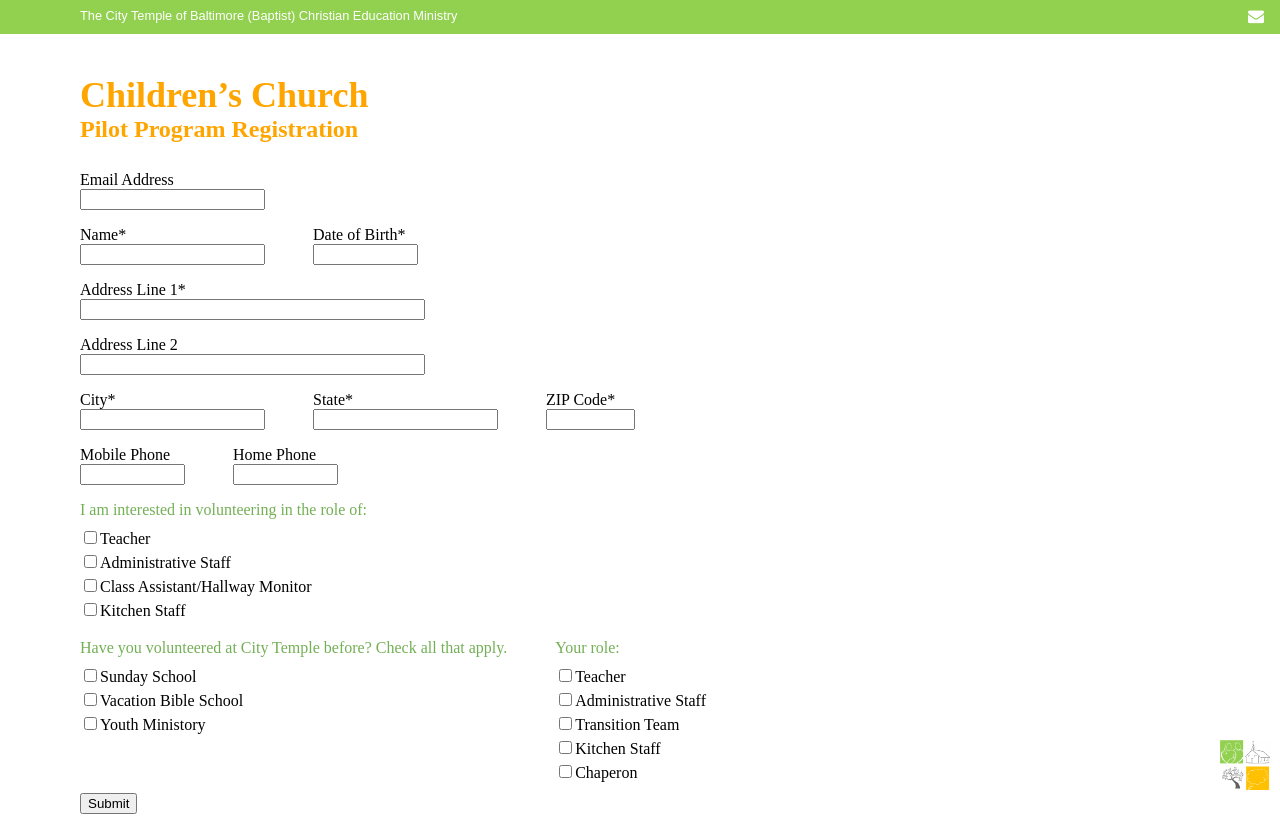
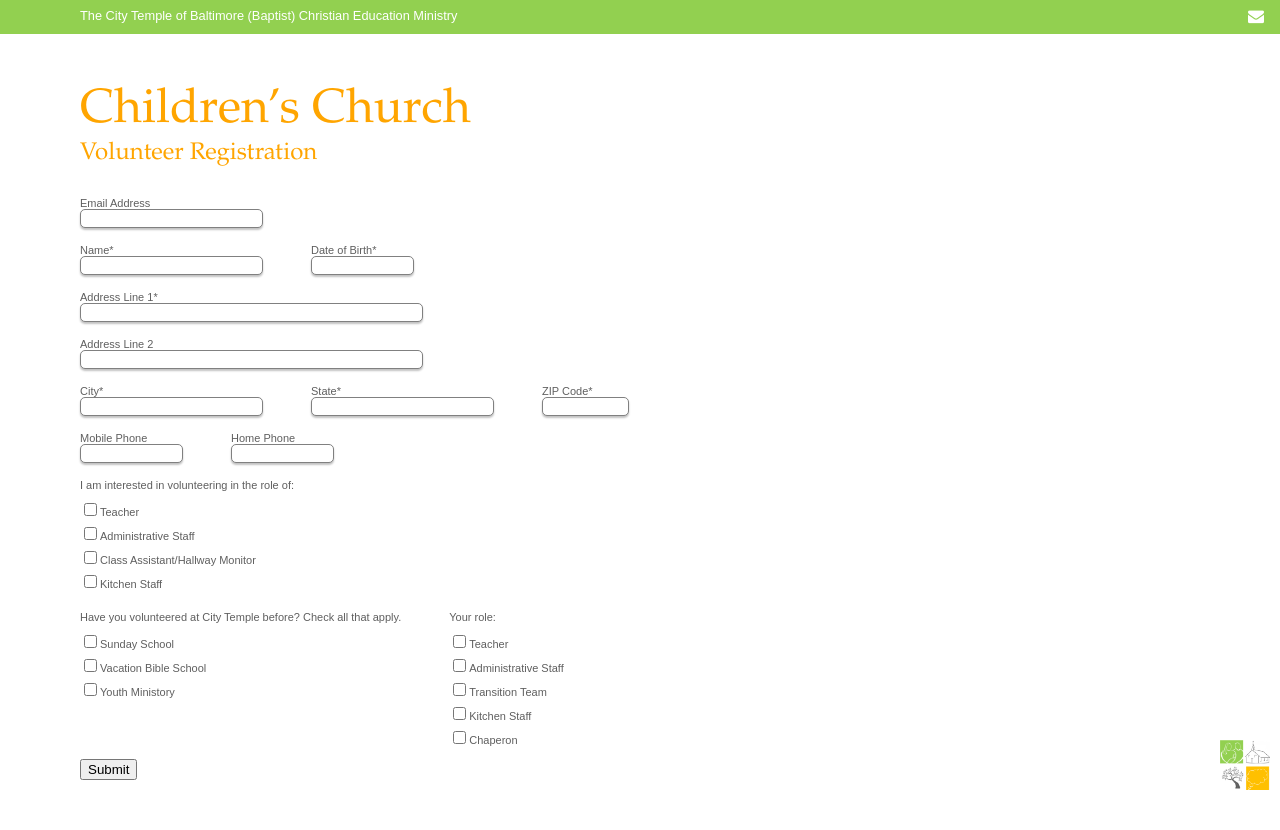
Before and after one commit to EJLearner/church-site-react, a React (Create React App) app: page /cc-registration in a window 1280 px wide. After the commit the page ends 800 px from the top, so only its background shows below. Built offline with nearby package versions, Linux system fonts and the light colour scheme.

Commit message:
styling and minor text adjustments

```diff
--- a/src/Components/RegistrationPages/CcRegistration.js
+++ b/src/Components/RegistrationPages/CcRegistration.js
@@ -269,7 +269,7 @@ class CcRegistration extends Component {
     return (
       <div className="registration-page">
         <h1>Children’s Church</h1>
-        <h2>Pilot Program Registration</h2>
+        <h2>Volunteer Registration</h2>
         {this._renderErrors(this.state.errors)}
         <div>
           <Textbox
--- a/src/Components/RegistrationPages/CcRegistration.scss
+++ b/src/Components/RegistrationPages/CcRegistration.scss
@@ -4,12 +4,16 @@
   padding: 1em 5em;
 
   h1 {
-    font-size: 36px;
+    font-family: $garamond;
+    font-weight: normal;
+    font-size: 48px;
     color: $orange;
     margin-bottom: 0px;
   }
 
   h2 {
+    font-weight: normal;
+    font-family: $garamond;
     font-size: 24px;
     color: orange;
     margin-top: 0px;
@@ -21,6 +25,17 @@
     width: 300px;
   }
 
+  input {
+    border: 1px solid gray;
+    border-radius: 5px;
+    box-shadow: 0 2px 2px 0 #c2c2c2;
+  }
+
+  input[type='checkbox'] {
+    color: red;
+    box-shadow: 0 0 0 0;
+  }
+
   .success {
     background-color: green;
   }
@@ -28,4 +43,10 @@
   .failure {
     background-color: red;
   }
+
+  label {
+    color: $RGB95;
+    font-family: $century-gothic;
+    font-size: 11px;
+  }
 }
--- a/src/_variables.scss
+++ b/src/_variables.scss
@@ -2,6 +2,8 @@ $arial: arial, helvetica, sans-serif;
 $calibri: 'Segoe UI', Calibri, Candara, Segoe, Optima, Arial, sans-serif;
 $cambria: cambria, georgia, 'bookman old style', 'times new roman', serif;
 $century-gothic: 'Century Gothic', CenturyGothic, AppleGothic, sans-serif;
+$garamond: 'Adobe Garamond Pro', Garamond, Baskerville, 'Baskerville Old Face',
+  'Hoefler Text', 'Times New Roman', serif;
 
 $main-green: RGB(146, 208, 80);
 $darker-green: rgb(115, 175, 85);
```
